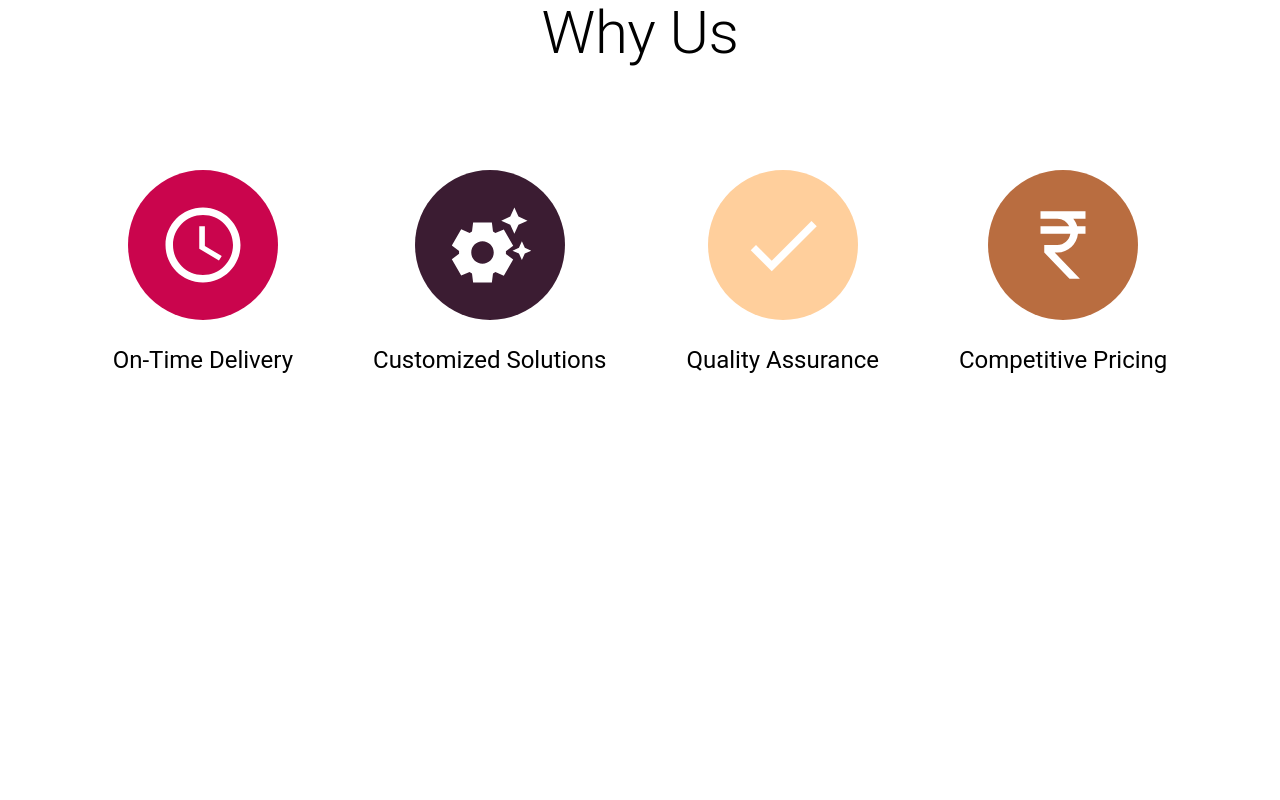
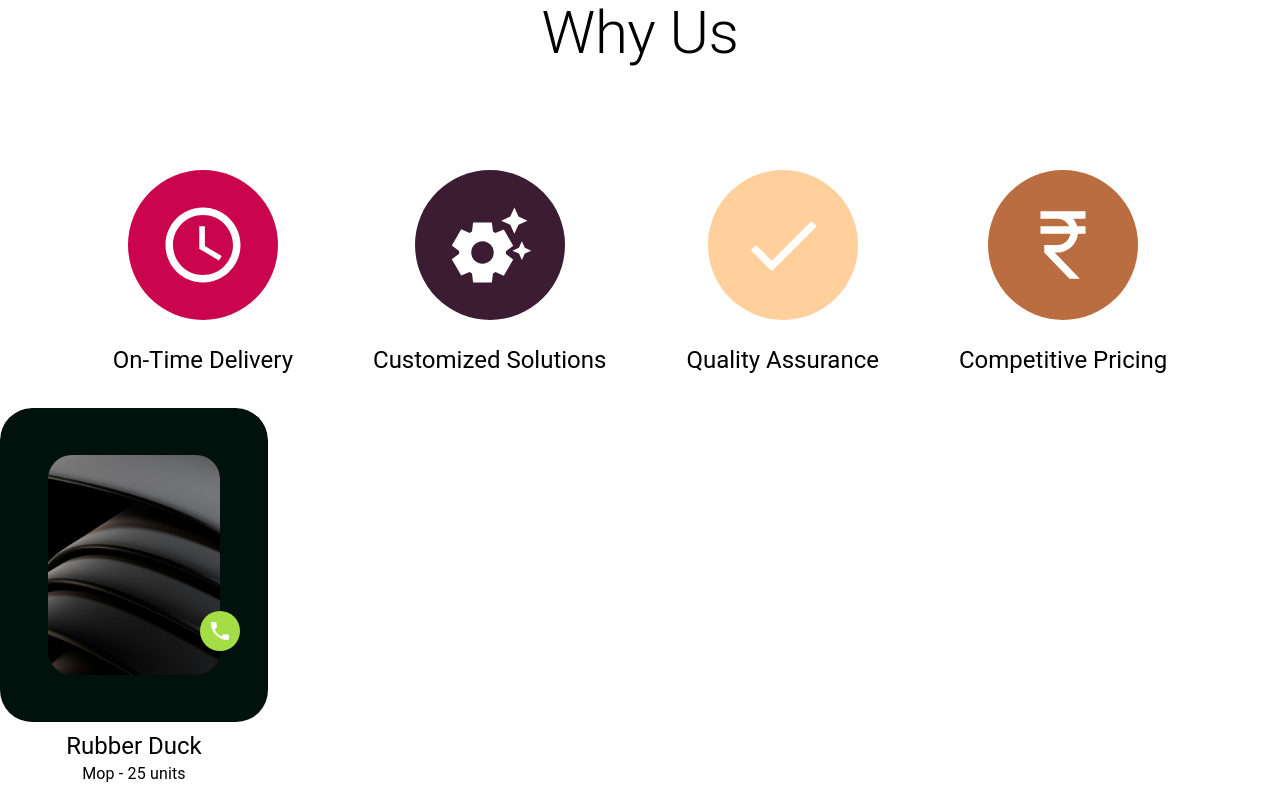
Before and after one commit to iammrverma/kapoorIndustry, a React (Vite) app: page / in a window 1280 px wide. Shown: the part 835-1635 px from the top of the page. Before the commit the page ends 1243 px from the top, so only its background shows below. Built offline with nearby package versions, Linux system fonts and the light colour scheme.

Commit message:
introducing CallButton and ProductCard

```diff
--- /dev/null
+++ b/src/components/CallButton.jsx
@@ -0,0 +1,55 @@
+import React from "react";
+import PropTypes from "prop-types";
+import Button from "@mui/material/Button";
+import IconButton from "@mui/material/IconButton";
+import PhoneIcon from "@mui/icons-material/Phone";
+
+const CallButton = ({ title, variant, style }) => {
+  const makeCall = () => {
+    console.log("Making call...");
+  };
+
+  // Common styles for both button types
+  const commonStyles = {
+    backgroundColor: "var(--primary-bg-color)",
+    color: "var(--secondary)",
+    ...style, // Apply user-provided custom styles
+  };
+
+  return variant === "round" ? (
+    <IconButton onClick={makeCall} aria-label="call" sx={commonStyles}>
+      <PhoneIcon />
+    </IconButton>
+  ) : (
+    <Button
+      onClick={makeCall}
+      variant="contained"
+      size="small"
+      endIcon={<PhoneIcon />}
+      sx={{
+        ...commonStyles,
+        textTransform: "none", // Prevent text capitalization
+        whiteSpace: "nowrap", // Ensure the text doesn't wrap
+      }}
+      aria-label={`Call ${title}`}
+    >
+      {title}
+    </Button>
+  );
+};
+
+// Set default props in case none are provided
+CallButton.defaultProps = {
+  title: "Call Us",
+  variant: "normal",
+  style: {},
+};
+
+// Prop validation
+CallButton.propTypes = {
+  title: PropTypes.string,
+  variant: PropTypes.oneOf(["normal", "round"]),
+  style: PropTypes.object,
+};
+
+export default CallButton;
--- a/src/components/Home.jsx
+++ b/src/components/Home.jsx
@@ -15,6 +15,7 @@ import DoneIcon from "@mui/icons-material/Done";
 import CurrencyRupeeIcon from "@mui/icons-material/CurrencyRupee";
 import SettingsSuggestIcon from "@mui/icons-material/SettingsSuggest";
 import { useInView } from "react-intersection-observer";
+import ProductCard from "./ProductCard";
 const Hero = () => {
   const navigate = useNavigate();
   const isLargeScreen = useMediaQuery("(min-width:768px)");
@@ -173,6 +174,7 @@ const Home = () => {
     <>
       <Hero />
       <WhyUs />
+      <ProductCard name={"Rubber Duck"} mop={25} tags={["High quality","High quality", "Environment friendly", "Child Safe"]}/>
     </>
   );
 };
--- /dev/null
+++ b/src/components/ProductCard.jsx
@@ -0,0 +1,203 @@
+import React, { useMemo, useState } from "react";
+import CallButton from "./CallButton";
+import HeroImage from "../assets/hero.jpg";
+import { Box, Typography } from "@mui/material";
+
+const isColorDark = (color) => {
+  // Convert hex color to RGB
+  let r, g, b;
+
+  if (color.startsWith("#")) {
+    color = color.slice(1);
+    if (color.length === 6) {
+      r = parseInt(color.slice(0, 2), 16);
+      g = parseInt(color.slice(2, 4), 16);
+      b = parseInt(color.slice(4, 6), 16);
+    } else if (color.length === 3) {
+      r = parseInt(color.charAt(0) + color.charAt(0), 16);
+      g = parseInt(color.charAt(1) + color.charAt(1), 16);
+      b = parseInt(color.charAt(2) + color.charAt(2), 16);
+    }
+  } else {
+    return false; // Default to false if not a valid hex
+  }
+
+  // Calculate brightness
+  const brightness = (r * 299 + g * 587 + b * 114) / 1000;
+  return brightness < 128;
+};
+
+const Tag = ({ title }) => {
+  return (
+    <Box
+      sx={{
+        padding: ".35rem .65rem",
+        background: "var(--base-2)",
+        maxWidth: "fit-content",
+        borderRadius: ".5rem",
+        whiteSpace: "nowrap",
+      }}
+    >
+      {title ? title : "Tag"}
+    </Box>
+  );
+};
+
+const ProductCard = ({ name, mop, tags, prominentColor }) => {
+  const [isHovered, setIsHovered] = useState(false);
+
+  const handleMouseEnter = () => setIsHovered(true);
+  const handleMouseLeave = () => setIsHovered(false);
+
+  const borderRadius = "32px";
+  const cardStyle = useMemo(
+    () => ({
+      width: 268,
+      height: 392,
+      borderRadius: "32px",
+      backgroundColor: isHovered ? "var(--base-1)" : "transparent",
+      transition: "all ease 0.3s",
+      cursor: "pointer",
+      position: "relative",
+      overflow: "hidden",
+      display: "flex",
+      flexDirection: "column",
+    }),
+    [isHovered]
+  );
+
+  const imgContainerStyle = useMemo(
+    () => ({
+      width: "172px",
+      height: "220px",
+      position: "absolute",
+      top: isHovered ? "65%" : "50%",
+      left: "50%",
+      transform: "translate(-50%, -50%)",
+      transition: "top 0.3s ease",
+    }),
+    [isHovered]
+  );
+
+  const imgStyle = useMemo(
+    () => ({
+      width: "100%",
+      height: "100%",
+      objectFit: "cover",
+      transform: isHovered ? "scale(1.5)" : "scale(1)",
+      transition: "transform ease 0.3s",
+    }),
+    [isHovered]
+  );
+
+  const callButtonStyle = useMemo(
+    () => ({
+      position: "absolute",
+      top: isHovered ? "100%" : "80%",
+      left: isHovered ? "50%" : "100%",
+      transform: "translate(-50%, -50%)",
+      transition: "top 0.3s ease, left 0.3s ease",
+    }),
+    [isHovered]
+  );
+
+  const textContainerStyle = useMemo(
+    () => ({
+      width: "100%",
+      position: isHovered ? "absolute" : "static",
+      color: isHovered
+        ? isColorDark(prominentColor)
+          ? "white"
+          : "black"
+        : "black",
+      top: isHovered ? "5%" : "auto",
+      transition: "top 0.3s ease",
+    }),
+    [isHovered]
+  );
+
+  return (
+    <div
+      style={cardStyle}
+      onMouseEnter={handleMouseEnter}
+      onMouseLeave={handleMouseLeave}
+    >
+      <div
+        style={{
+          width: "100%",
+          height: "80%",
+          backgroundColor: prominentColor,
+          borderRadius: borderRadius,
+          boxSizing: "border-box",
+          padding: "32px 48px",
+          position: "relative",
+          marginBottom: ".5rem",
+        }}
+      >
+        <div style={imgContainerStyle}>
+          <div
+            style={{
+              width: "100%",
+              height: "100%",
+              position: "relative",
+            }}
+          >
+            <div
+              style={{
+                width: "100%",
+                height: "100%",
+                overflow: "hidden",
+                borderRadius: isHovered ? "24px 24px 0 0" : "24px",
+                transition: "border-radius 0.3s ease",
+              }}
+            >
+              <img src={HeroImage} alt="product image" style={imgStyle} />
+            </div>
+            <CallButton
+              variant={isHovered ? "normal" : "round"}
+              title={isHovered ? "Place Order" : ""}
+              style={callButtonStyle}
+            />
+          </div>
+        </div>
+      </div>
+
+      <div style={textContainerStyle}>
+        <Typography align="center" variant="h5">
+          {name}
+        </Typography>
+        <Typography align="center">Mop - {mop} units</Typography>
+      </div>
+
+      <div
+        style={{
+          display: isHovered ? "flex" : "none",
+          overflowY: "scroll",
+          gap: "1rem",
+          flex: "1",
+          alignItems: "center",
+          padding: "0 .5rem",
+
+          // removing the scrolbar
+          WebkitOverflowScrolling: "touch",
+          scrollbarWidth: "none",
+          msOverflowStyle: "none",
+        }}
+      >
+        {tags.map((tag, index) => (
+          <Tag title={tag} key={index} />
+        ))}
+      </div>
+    </div>
+  );
+};
+
+// Set default props
+ProductCard.defaultProps = {
+  name: "Product",
+  mop: 69,
+  tags: [],
+  prominentColor: "#00120b",
+};
+
+export default ProductCard;
--- a/src/index.css
+++ b/src/index.css
@@ -51,6 +51,7 @@ figcaption {
   justify-content: center;
   align-items: center;
   text-align: center;
+  opacity: 0;
 }
 
 @keyframes slideUp {
```
